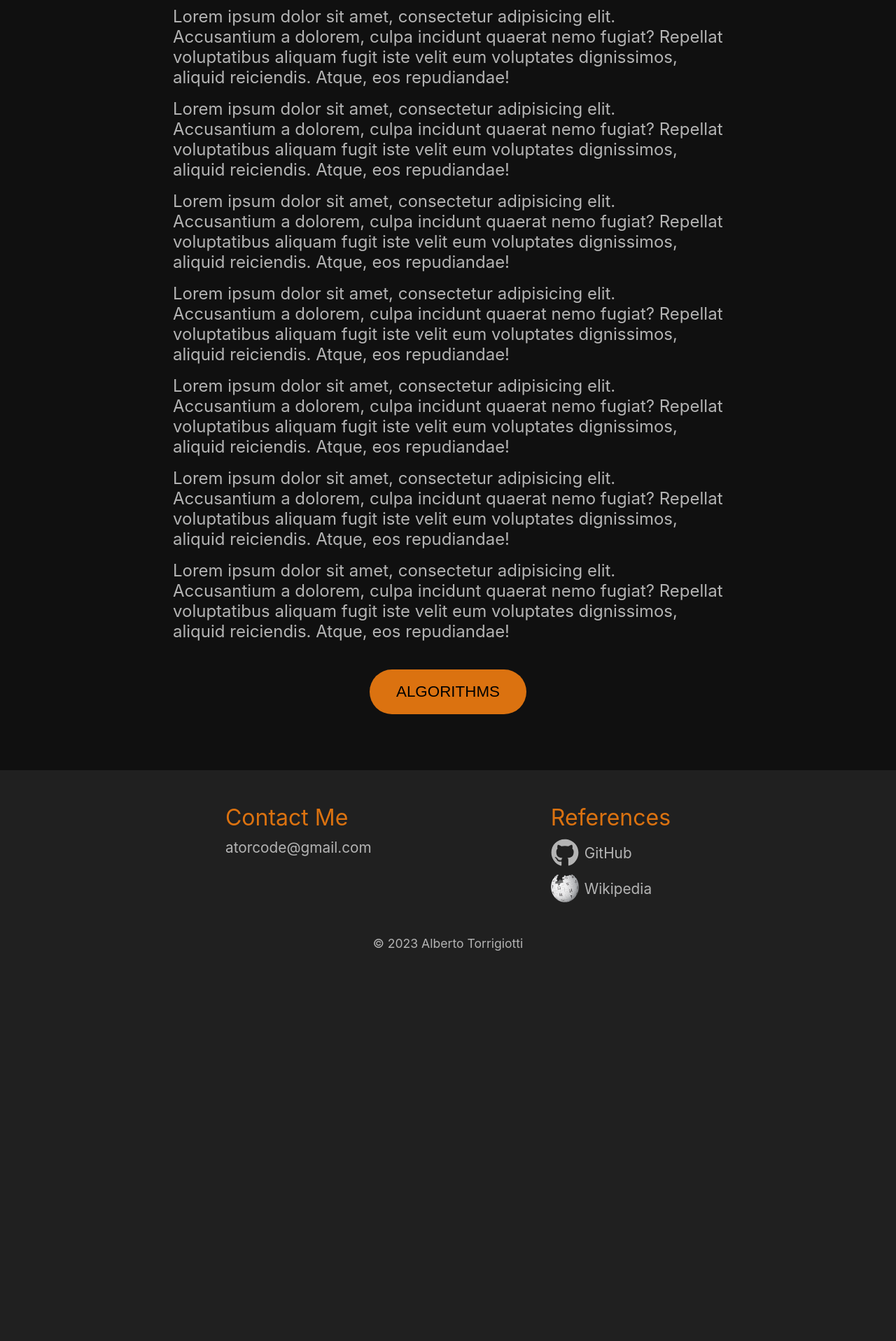
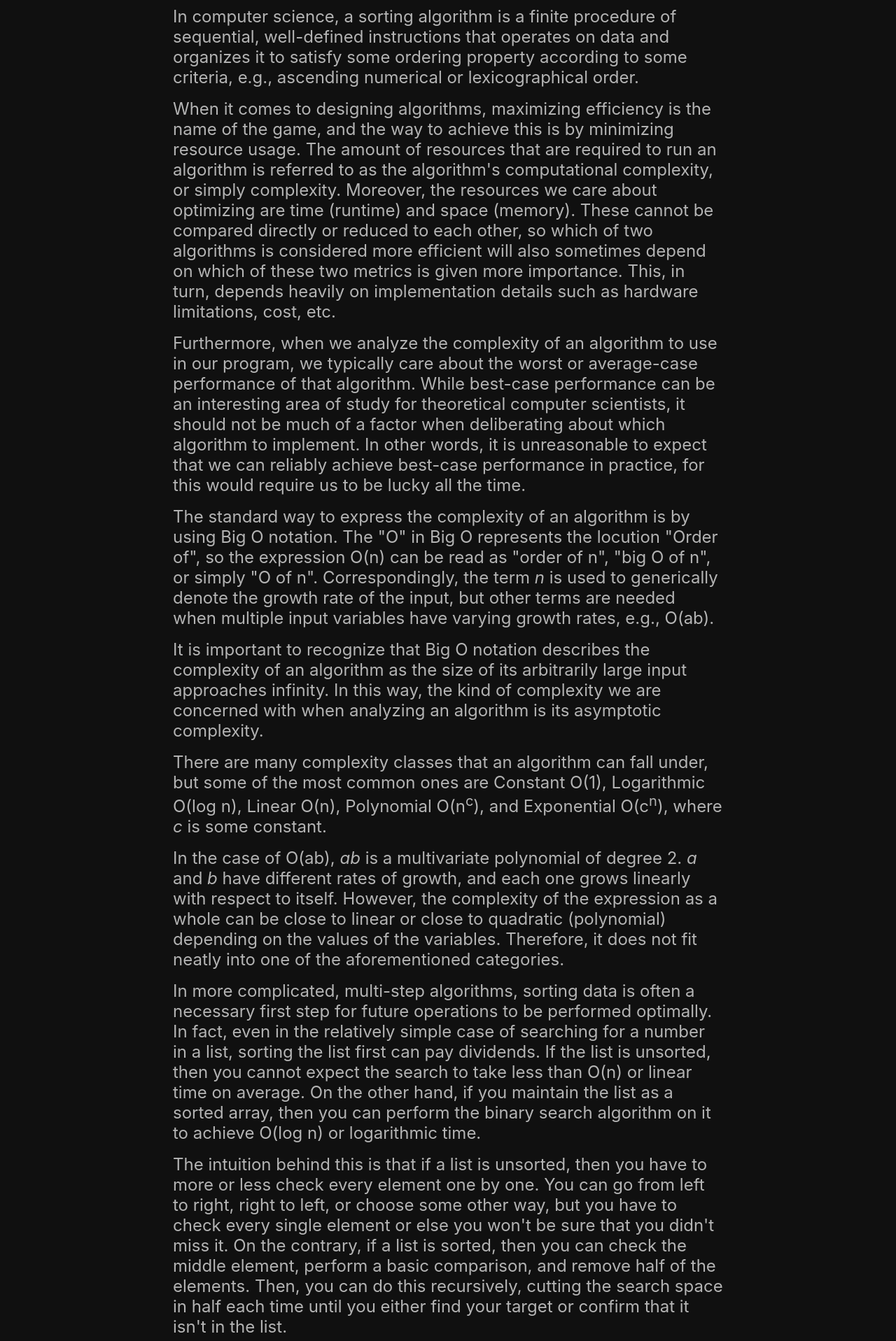
Before and after one commit to atorcode/sorting-algorithm-visualizer, a React (Create React App) app: page / in a window 1280 px wide. Shown: the part 880-2797 px from the top of the page at 70% size. Before the commit the page ends 2287 px from the top, so only its background shows below. Built offline with nearby package versions, Linux system fonts and the light colour scheme.

Commit message:
Write up summary of sorting algorithms

```diff
--- a/src/components/ExpandedNavBar/ExpandedNavBar.module.scss
+++ b/src/components/ExpandedNavBar/ExpandedNavBar.module.scss
@@ -67,8 +67,3 @@
 .close-btn-container {
   margin-top: 4rem;
 }
-
-@media (max-width: 340px) {
-  .expanded-nav-bar {
-  }
-}
--- a/src/components/Summary/Summary.js
+++ b/src/components/Summary/Summary.js
@@ -7,46 +7,94 @@ const Summary = () => {
       <article className={styles["summary"]}>
         <h2>Sorting Algorithms</h2>
         <p>
-          Lorem ipsum dolor sit amet, consectetur adipisicing elit. Accusantium
-          a dolorem, culpa incidunt quaerat nemo fugiat? Repellat voluptatibus
-          aliquam fugit iste velit eum voluptates dignissimos, aliquid
-          reiciendis. Atque, eos repudiandae!
+          In computer science, a sorting algorithm is a finite procedure of
+          sequential, well-defined instructions that operates on data and
+          organizes it to satisfy some ordering property according to some
+          criteria, e.g., ascending numerical or lexicographical order.
         </p>
         <p>
-          Lorem ipsum dolor sit amet, consectetur adipisicing elit. Accusantium
-          a dolorem, culpa incidunt quaerat nemo fugiat? Repellat voluptatibus
-          aliquam fugit iste velit eum voluptates dignissimos, aliquid
-          reiciendis. Atque, eos repudiandae!
+          When it comes to designing algorithms, maximizing efficiency is the
+          name of the game, and the way to achieve this is by minimizing
+          resource usage. The amount of resources that are required to run an
+          algorithm is referred to as the algorithm's computational complexity,
+          or simply complexity. Moreover, the resources we care about optimizing
+          are time (runtime) and space (memory). These cannot be compared
+          directly or reduced to each other, so which of two algorithms is
+          considered more efficient will also sometimes depend on which of these
+          two metrics is given more importance. This, in turn, depends heavily
+          on implementation details such as hardware limitations, cost, etc.
         </p>
         <p>
-          Lorem ipsum dolor sit amet, consectetur adipisicing elit. Accusantium
-          a dolorem, culpa incidunt quaerat nemo fugiat? Repellat voluptatibus
-          aliquam fugit iste velit eum voluptates dignissimos, aliquid
-          reiciendis. Atque, eos repudiandae!
+          Furthermore, when we analyze the complexity of an algorithm to use in
+          our program, we typically care about the worst or average-case
+          performance of that algorithm. While best-case performance can be an
+          interesting area of study for theoretical computer scientists, it
+          should not be much of a factor when deliberating about which algorithm
+          to implement. In other words, it is unreasonable to expect that we can
+          reliably achieve best-case performance in practice, for this would
+          require us to be lucky all the time.
         </p>
         <p>
-          Lorem ipsum dolor sit amet, consectetur adipisicing elit. Accusantium
-          a dolorem, culpa incidunt quaerat nemo fugiat? Repellat voluptatibus
-          aliquam fugit iste velit eum voluptates dignissimos, aliquid
-          reiciendis. Atque, eos repudiandae!
+          The standard way to express the complexity of an algorithm is by using
+          Big O notation. The "O" in Big O represents the locution "Order of",
+          so the expression O(n) can be read as "order of n", "big O of n", or
+          simply "O of n". Correspondingly, the term <em>n</em> is used to
+          generically denote the growth rate of the input, but other terms are
+          needed when multiple input variables have varying growth rates, e.g.,
+          O(ab).
         </p>
         <p>
-          Lorem ipsum dolor sit amet, consectetur adipisicing elit. Accusantium
-          a dolorem, culpa incidunt quaerat nemo fugiat? Repellat voluptatibus
-          aliquam fugit iste velit eum voluptates dignissimos, aliquid
-          reiciendis. Atque, eos repudiandae!
+          It is important to recognize that Big O notation describes the
+          complexity of an algorithm as the size of its arbitrarily large input
+          approaches infinity. In this way, the kind of complexity we are
+          concerned with when analyzing an algorithm is its asymptotic
+          complexity.
         </p>
         <p>
-          Lorem ipsum dolor sit amet, consectetur adipisicing elit. Accusantium
-          a dolorem, culpa incidunt quaerat nemo fugiat? Repellat voluptatibus
-          aliquam fugit iste velit eum voluptates dignissimos, aliquid
-          reiciendis. Atque, eos repudiandae!
+          There are many complexity classes that an algorithm can fall under,
+          but some of the most common ones are Constant O(1), Logarithmic O(log
+          n), Linear O(n), Polynomial O(n<sup>c</sup>), and Exponential O(c
+          <sup>n</sup>), where <em>c</em> is some constant.
         </p>
         <p>
-          Lorem ipsum dolor sit amet, consectetur adipisicing elit. Accusantium
-          a dolorem, culpa incidunt quaerat nemo fugiat? Repellat voluptatibus
-          aliquam fugit iste velit eum voluptates dignissimos, aliquid
-          reiciendis. Atque, eos repudiandae!
+          In the case of O(ab), <em>ab</em> is a multivariate polynomial of
+          degree 2. <em>a</em> and <em>b</em> have different rates of growth,
+          and each one grows linearly with respect to itself. However, the
+          complexity of the expression as a whole can be close to linear or
+          close to quadratic (polynomial) depending on the values of the
+          variables. Therefore, it does not fit neatly into one of the
+          aforementioned categories.
+        </p>
+        <p>
+          In more complicated, multi-step algorithms, sorting data is often a
+          necessary first step for future operations to be performed optimally.
+          In fact, even in the relatively simple case of searching for a number
+          in a list, sorting the list first can pay dividends. If the list is
+          unsorted, then you cannot expect the search to take less than O(n) or
+          linear time on average. On the other hand, if you maintain the list as
+          a sorted array, then you can perform the binary search algorithm on it
+          to achieve O(log n) or logarithmic time.
+        </p>
+        <p>
+          The intuition behind this is that if a list is unsorted, then you have
+          to more or less check every element one by one. You can go from left
+          to right, right to left, or choose some other way, but you have to
+          check every single element or else you won't be sure that you didn't
+          miss it. On the contrary, if a list is sorted, then you can check the
+          middle element, perform a basic comparison, and remove half of the
+          elements. Then, you can do this recursively, cutting the search space
+          in half each time until you either find your target or confirm that it
+          isn't in the list.
+        </p>
+        <p>
+          So you've understood the importance of sorting. The only question that
+          remains is which sorting algorithm should you use. There are dozens of
+          them, but some are clearly better than others. Nevertheless, there are
+          several efficient ones, each with their own merits. It is my hope that
+          this visualizer can serve as an aid for those who are interested in
+          learning what goes on in different sorting algorithms, and perhaps
+          even provide some guidance to those who are looking to choose the best
+          algorithm for their use case.
         </p>
       </article>
       <div className={styles["button-container"]}>
```
